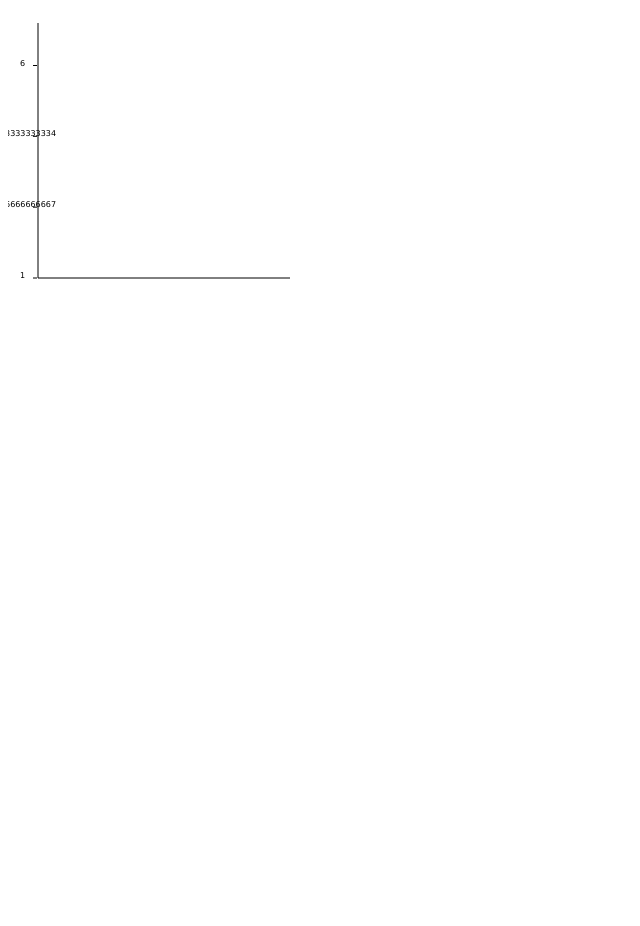
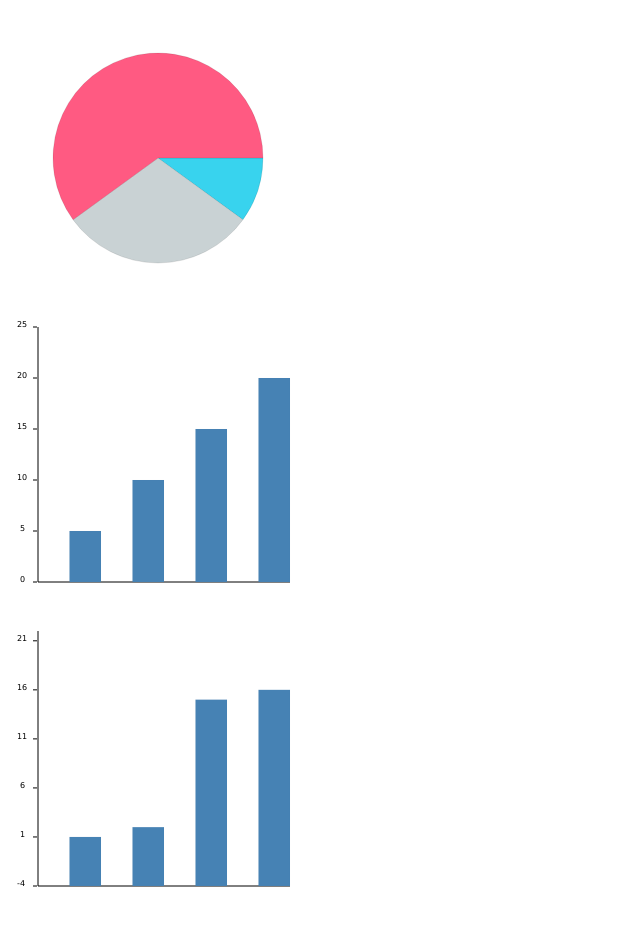
Before and after one commit to karthikkondapally/krap.js, a plain HTML site: page index.html in a window 1280 px wide. Shown: the whole page, without its empty margins (0-640 px from the left). Before the commit the page ends 800 px from the top, so only its background shows below. Drawn offline with Linux system fonts and the light colour scheme.

Commit message:
added bars to bar chart

```diff
--- a/index.html
+++ b/index.html
@@ -3,14 +3,20 @@
   <head>
      <script type="text/javascript" src="./krap.js">
 </script>
-<script type="text/css" src="./krap.css">
-</script>
+  <link rel="stylesheet" href="./krap.css">
+
    </head>
    <body>
-<div id="pie" >
+<div id="pie" width="600px" >
 
 </div>
-  <script>
+<div id="bar" >
+
+</div>
+<div id="bar2" >
+
+</div>
+       <script>
       var json =[
           {oracle:[
                   {profits:[
@@ -31,14 +37,29 @@
         properties['data']= [10,30,60]
         properties['colours']= ['#38D3EE', '#C9D2D4', '#FF5A82'];
 
-       //chart.pie('pie',properties);
+       chart.pie('pie',properties);
        //axis.generateSimpleAxis('pie',0,0,400,400)
 
 
           var  props = {
         'width': 300,
         'height': 300,
-        'data': {'apple':2,'oracle':1,'google':3,'tesla':6},
+        'data': {'apple':5,'oracle':10,'google':15,'tesla':20},
+        'xCords': [],
+        'yCords': [],
+        'yCordsSorted': [],
+        'divId': 'undefined',
+        'datumsPerScreen': 4,
+        'colours': {},
+        'barColours': 'blue',
+        'yTickLabels': {},
+        'svgObj': 'undefined',
+        'axisType': 'generateSimpleAxis'
+    };
+    var  props2 = {
+        'width': 300,
+        'height': 300,
+        'data': {'apple':2,'oracle':1,'google':15,'tesla':16},
         'xCords': [],
         'yCords': [],
         'yCordsSorted': [],
@@ -51,7 +72,9 @@
         'axisType': 'generateSimpleAxis'
     };
 
-    chart.bar('pie',props);
+    chart.bar('bar',props);
+    chart.bar('bar2',props2);
+
        </script>
    </body>
  </html>
--- a/krap.css
+++ b/krap.css
@@ -15,3 +15,14 @@ and open the template in the editor.
 .ylabel{
     font-size: 100;
 }
+
+.chartBar{
+    fill:steelblue;
+    stroke:black;
+    stroke-width:0.1;
+    stroke-opacity:0.1
+}
+.chartBar:hover{
+    fill:#F2635F;
+    opacity:0.7;
+}
--- a/krap.js
+++ b/krap.js
@@ -61,10 +61,13 @@ var krapStats = {
         return range;
     },
     calcRangeOnNonSortedData: function (arr) {
-        arr.sort();
+        arr.sort(function(a,b){
+            return a-b;
+        });
+        console.log(arr);
         var len = arr.length;
         var range = (arr[len-1] - arr[0]) / (len-1);
-        return range;
+        return Math.round(range);
     }
 };
 
@@ -92,9 +95,19 @@ var set = {
                 .addAttribute('fill', stroke_color)
                 .toDomString();
         return tick;
+    },
+    bar: function(x,y,barWidth,barHeight,barClass){
+        var bar = fnSvgElement.createNewElement('rect')
+                .addAttribute('x', x)
+                .addAttribute('y', y)
+                .addAttribute('width', barWidth)
+                .addAttribute('height', barHeight)
+                .addAttribute('class', barClass)
+                .toDomString();
+            return bar;
     }
 
-}
+};
 
 
 function generateArcSector(svg, cX, cY, radius, datum, colour, iniA, endA, sweep) {
@@ -242,7 +255,8 @@ var axis = {
         'xdataRotation': 90,
         'xCords': [],
         'yCords': [],
-        'yTickLabels': []
+        'yTickLabels': [],
+        'baseUnit' : 0
     },
     generateXAxis: function () {
         var xPath = pathG.move(this.props.SX, this.props.SY) + ' ' + pathG.lineTo(this.props.OX, this.props.OY);
@@ -298,14 +312,18 @@ var axis = {
                 scaleF = (max / range);
             else
                 scaleF = (max / range) + 1;
-            var a_diff = this.props.LOY / (scaleF-1);
-            console.log(a_diff+' '+scaleF);
+            var a_diff = this.props.LOY / (scaleF+1);
+            console.log(range+' '+a_diff+' '+scaleF);
+
             var ny = oy;
-            for (var i = 0; i <scaleF; i++) {
+            y.push(ny);
+            y_text.push(iniT-range);
+            for (var i = 0; i <=scaleF; i++) {
+                ny = ny - a_diff;
                 y.push(ny);
-                ny = ny - a_diff;
                 y_text.push((range)*i+iniT);
             }
+
         } else {
             var yt = this.props.yTickLabels;
             var loy = this.props.LOY;
@@ -324,6 +342,10 @@ var axis = {
            var tlen = 3*text.toString().length;
            this.props.svg.appendChild(set.text(x-(tlen+15),y[i],text,'', 'ylabel','verdana','8'));
        }
+       console.log(y_text+' '+'text'+' '+y);
+       this.props.yTickLabels=y_text;
+       this.props.aDiff = a_diff/range;
+       this.props.baseUnit = y_text[0];
     },
     generateSimpleAxis: function (svgObj, xcords, ycords, yticks, xdataR, height, width) {
         this.props.svg = svgObj;
@@ -390,7 +412,34 @@ var krapBar = {
         'barColours': 'blue',
         'yTickLabels': {},
         'svgObj': 'undefined',
-        'axisType': 'generateSimpleAxis'
+        'axisType': 'generateSimpleAxis',
+        'aProps': {}
+    },
+    generateBars : function(start,end){
+        var L = axis.props.yTickLabels.length;
+        var max = axis.props.yTickLabels[L-1];
+        var LOY = axis.props.LOY;
+        var LOX = axis.props.LOX;
+        var oX =  axis.props.OX;
+        var oY =  axis.props.OY;
+        var bps = end-start+1;
+        var svg = this.props.svgObj;
+        var barWidth =  LOX/(2*bps);
+        var distBtwBar = LOX/(2*bps);
+        var x = oX+distBtwBar;
+        var y = oY;
+        console.log(max+'max'+' '+axis.props.yTickLabels[L-1]+' '+axis.props.yTickLabels[0]);
+        for(var i=start;i<=end;i++){
+            var barHeight = ((parseInt(this.props.yCords[i-1])-axis.props.baseUnit)*axis.props.aDiff);
+            barPosition = oY-barHeight;
+            var bar = set.bar(x,barPosition,barWidth,barHeight,'chartBar');
+                x=x+barWidth+distBtwBar;
+                console.log(x+' '+oY+' '+barHeight);
+            svg.appendChild(bar);
+        }
+        console.log(barWidth+' '+distBtwBar);
+
+
     },
     generate: function (id, properties) {
         this.props.divId = id;
@@ -410,5 +459,8 @@ var krapBar = {
         this.props.svgObj = svg.generate(this.props.height, this.props.width);
         window['axis'][this.props.axisType](this.props.svgObj, xCords, yCords,[],0, this.props.height, this.props.width);
         document.getElementById(id).appendChild(this.props.svgObj);
+        this.props.aProps = axis.props;
+        this.generateBars(1,4);
+        //this.props.svgObj.addEventListener();
     }
 };
```
